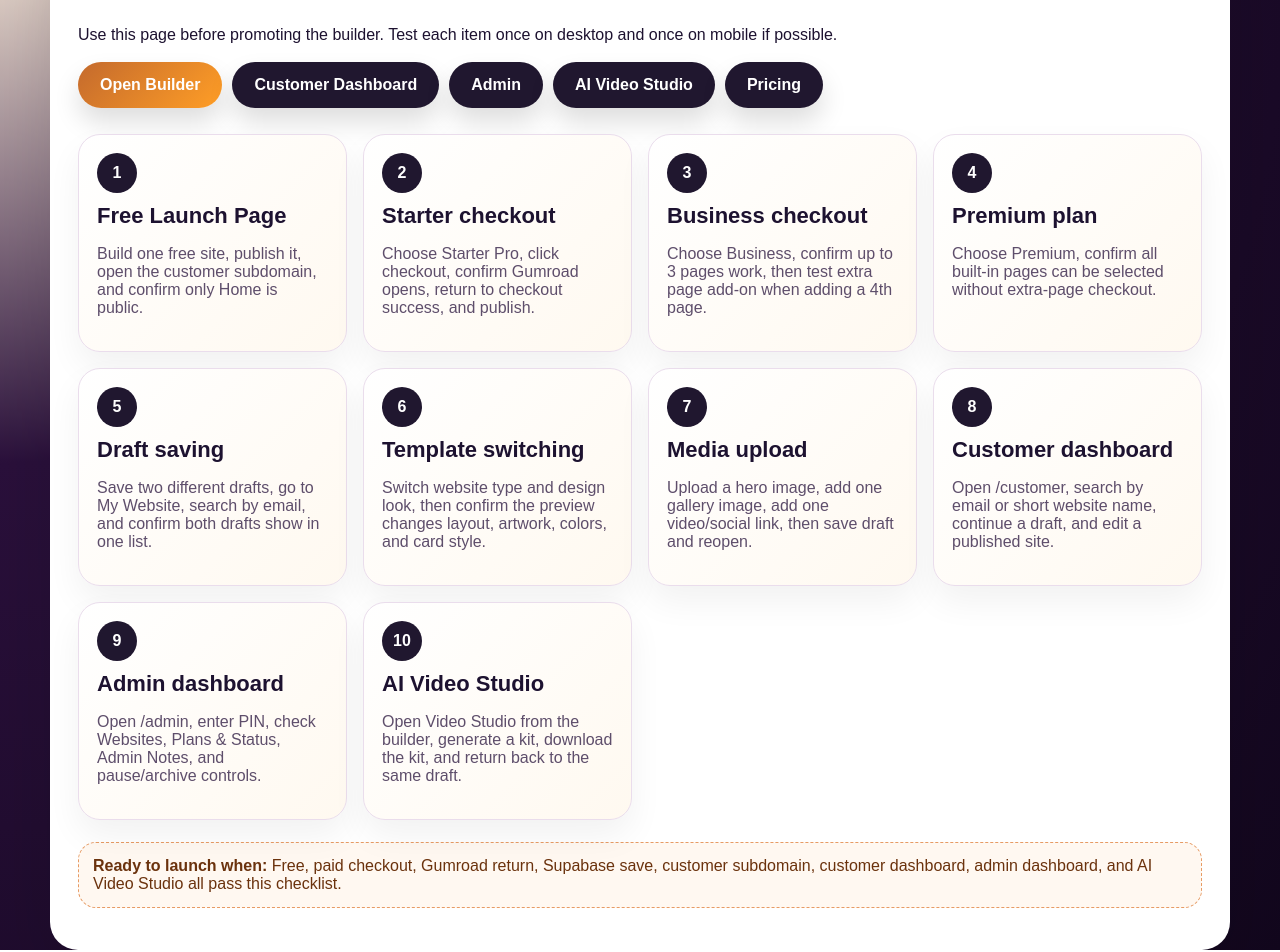
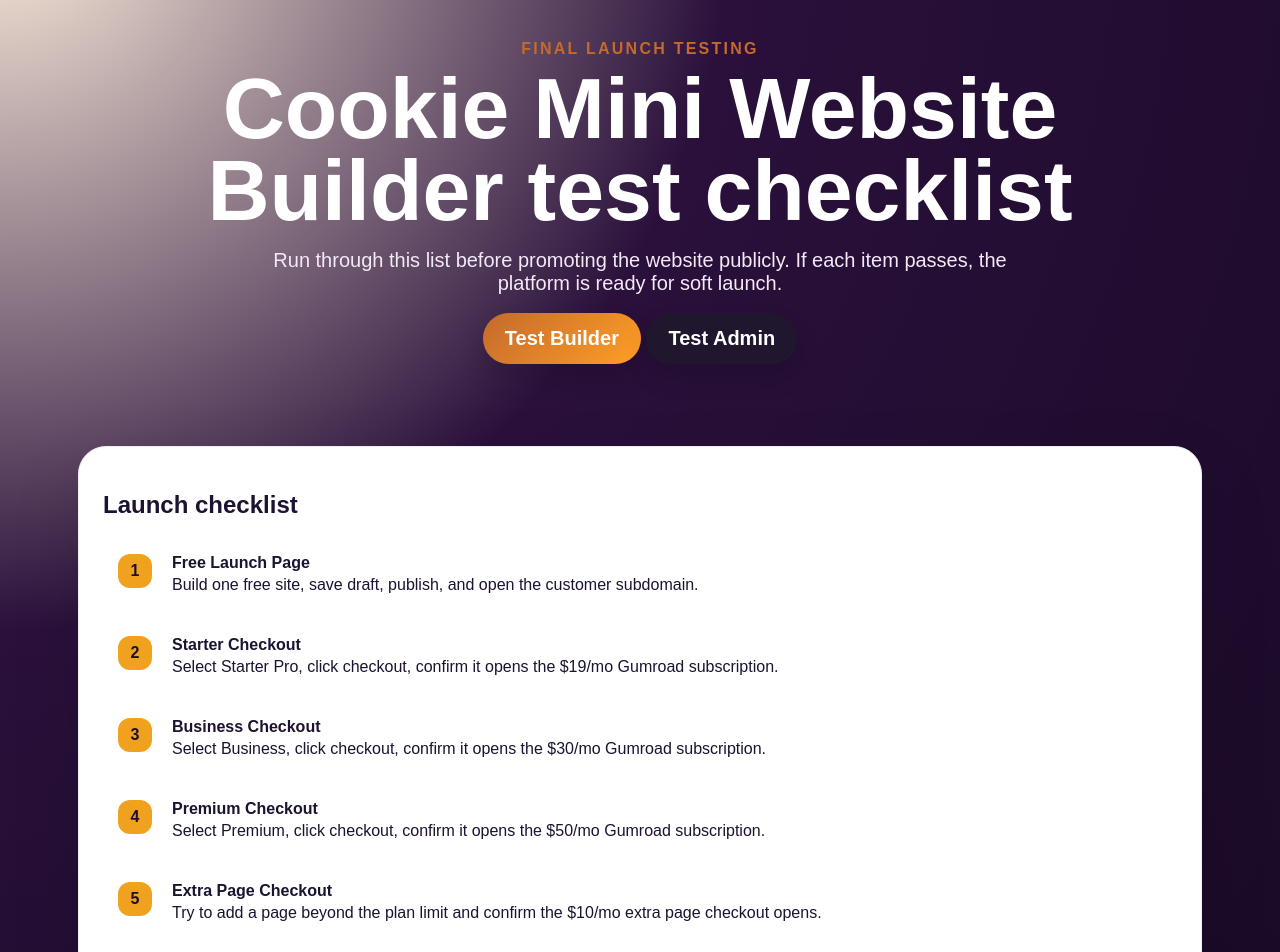
Before and after one commit to cookiemariepearson-coder/cookie-mini-website-builder-pro-clean, a Next.js app: page /launch-test in a window 1280 px wide. Shown: the part 100-1052 px from the top of the page. Built offline with nearby package versions, Linux system fonts and the light colour scheme.

Commit message:
Add files via upload

```diff
--- a/app/launch-test/page.js
+++ b/app/launch-test/page.js
@@ -1,39 +1,45 @@
 import Link from 'next/link';
+import Nav from '../../lib/Nav';
 
 const checks = [
-  ['Free Launch Page', 'Build one free site, publish it, open the customer subdomain, and confirm only Home is public.'],
-  ['Starter checkout', 'Choose Starter Pro, click checkout, confirm Gumroad opens, return to checkout success, and publish.'],
-  ['Business checkout', 'Choose Business, confirm up to 3 pages work, then test extra page add-on when adding a 4th page.'],
-  ['Premium plan', 'Choose Premium, confirm all built-in pages can be selected without extra-page checkout.'],
-  ['Draft saving', 'Save two different drafts, go to My Website, search by email, and confirm both drafts show in one list.'],
-  ['Template switching', 'Switch website type and design look, then confirm the preview changes layout, artwork, colors, and card style.'],
-  ['Media upload', 'Upload a hero image, add one gallery image, add one video/social link, then save draft and reopen.'],
-  ['Customer dashboard', 'Open /customer, search by email or short website name, continue a draft, and edit a published site.'],
-  ['Admin dashboard', 'Open /admin, enter PIN, check Websites, Plans & Status, Admin Notes, and pause/archive controls.'],
-  ['AI Video Studio', 'Open Video Studio from the builder, generate a kit, download the kit, and return back to the same draft.']
+  ['Free Launch Page', 'Build one free site, save draft, publish, and open the customer subdomain.'],
+  ['Starter Checkout', 'Select Starter Pro, click checkout, confirm it opens the $19/mo Gumroad subscription.'],
+  ['Business Checkout', 'Select Business, click checkout, confirm it opens the $30/mo Gumroad subscription.'],
+  ['Premium Checkout', 'Select Premium, click checkout, confirm it opens the $50/mo Gumroad subscription.'],
+  ['Extra Page Checkout', 'Try to add a page beyond the plan limit and confirm the $10/mo extra page checkout opens.'],
+  ['Customer Dashboard', 'Search by email only, short website name, and full subdomain. Confirm drafts and published sites show.'],
+  ['Admin Dashboard', 'Open /admin, enter PIN manually, review plans/status/notes, and lock admin again.'],
+  ['Template Switching', 'Change website type and template look. Confirm preview changes layout, colors, artwork, and section style.'],
+  ['Media Upload', 'Upload hero image, add gallery image, and add a media/video link. Confirm preview and save still work.'],
+  ['AI Video Studio', 'Generate a video kit, download the kit, and return back to the builder/customer dashboard.']
 ];
 
-export default function LaunchTestPage(){
-  return <main className="wrap dashboard launchTestPage">
-    <span className="kicker">Final Launch Testing</span>
-    <h1>Cookie Mini Website Builder Launch Checklist</h1>
-    <p>Use this page before promoting the builder. Test each item once on desktop and once on mobile if possible.</p>
-    <div className="quickLinks">
-      <Link className="btn" href="/builder">Open Builder</Link>
-      <Link className="btn dark" href="/customer">Customer Dashboard</Link>
-      <Link className="btn dark" href="/admin">Admin</Link>
-      <Link className="btn dark" href="/video-studio">AI Video Studio</Link>
-      <Link className="btn dark" href="/pricing">Pricing</Link>
-    </div>
-    <div className="launchGrid">
-      {checks.map(([title, text], index) => <section className="launchCard" key={title}>
-        <strong>{index + 1}</strong>
-        <h2>{title}</h2>
-        <p>{text}</p>
-      </section>)}
-    </div>
-    <div className="notice">
-      <strong>Ready to launch when:</strong> Free, paid checkout, Gumroad return, Supabase save, customer subdomain, customer dashboard, admin dashboard, and AI Video Studio all pass this checklist.
-    </div>
-  </main>;
+export default function LaunchTest() {
+  return <>
+    <Nav />
+    <main className="wrap" style={{paddingTop:28}}>
+      <section className="heroPage" style={{padding:'42px 26px'}}>
+        <span className="kicker">Final Launch Testing</span>
+        <h1>Cookie Mini Website Builder test checklist</h1>
+        <p>Run through this list before promoting the website publicly. If each item passes, the platform is ready for soft launch.</p>
+        <p><Link className="btn" href="/builder">Test Builder</Link> <Link className="btn dark" href="/admin">Test Admin</Link></p>
+      </section>
+
+      <section className="card" style={{marginTop:22}}>
+        <h2>Launch checklist</h2>
+        <div style={{display:'grid',gap:12}}>
+          {checks.map(([title, text], idx) => <div key={title} style={{display:'grid',gridTemplateColumns:'42px 1fr',gap:12,alignItems:'start',padding:'14px',border:'1px solid rgba(255,255,255,.12)',borderRadius:16,background:'rgba(255,255,255,.04)'}}>
+            <div style={{width:34,height:34,borderRadius:12,background:'#f0a21f',color:'#1b102b',display:'flex',alignItems:'center',justifyContent:'center',fontWeight:900}}>{idx+1}</div>
+            <div><strong>{title}</strong><p style={{margin:'4px 0 0'}}>{text}</p></div>
+          </div>)}
+        </div>
+      </section>
+
+      <section className="cardGrid" style={{marginTop:22}}>
+        <div className="card"><h2>Public pages</h2><p><Link href="/pricing">Pricing</Link><br/><Link href="/how-it-works">How It Works</Link><br/><Link href="/faq">FAQ</Link><br/><Link href="/contact">Contact</Link></p></div>
+        <div className="card"><h2>Customer pages</h2><p><Link href="/builder">Builder</Link><br/><Link href="/customer">My Website</Link><br/><Link href="/customer-start">Customer Start Guide</Link><br/><Link href="/video-studio">AI Video Studio</Link></p></div>
+        <div className="card"><h2>Owner pages</h2><p><Link href="/admin">Admin</Link><br/><Link href="/owner-launch">Owner Launch Checklist</Link></p></div>
+      </section>
+    </main>
+  </>;
 }
```
Also changed, not shown: app/customer-start/page.js (added, +48 -0 lines), app/owner-launch/page.js (added, +35 -0 lines), 3 other files (tests, documents, lock files or other folders).
